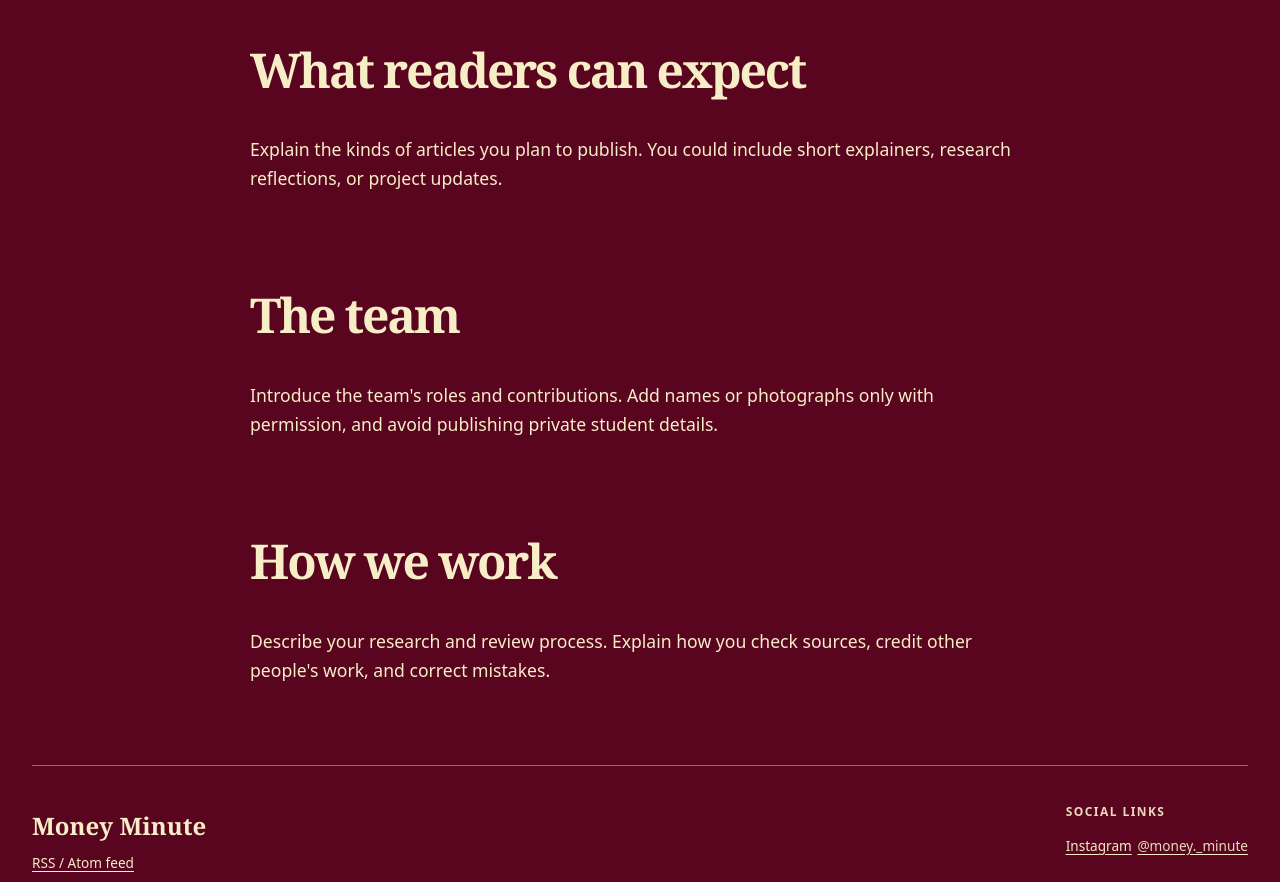
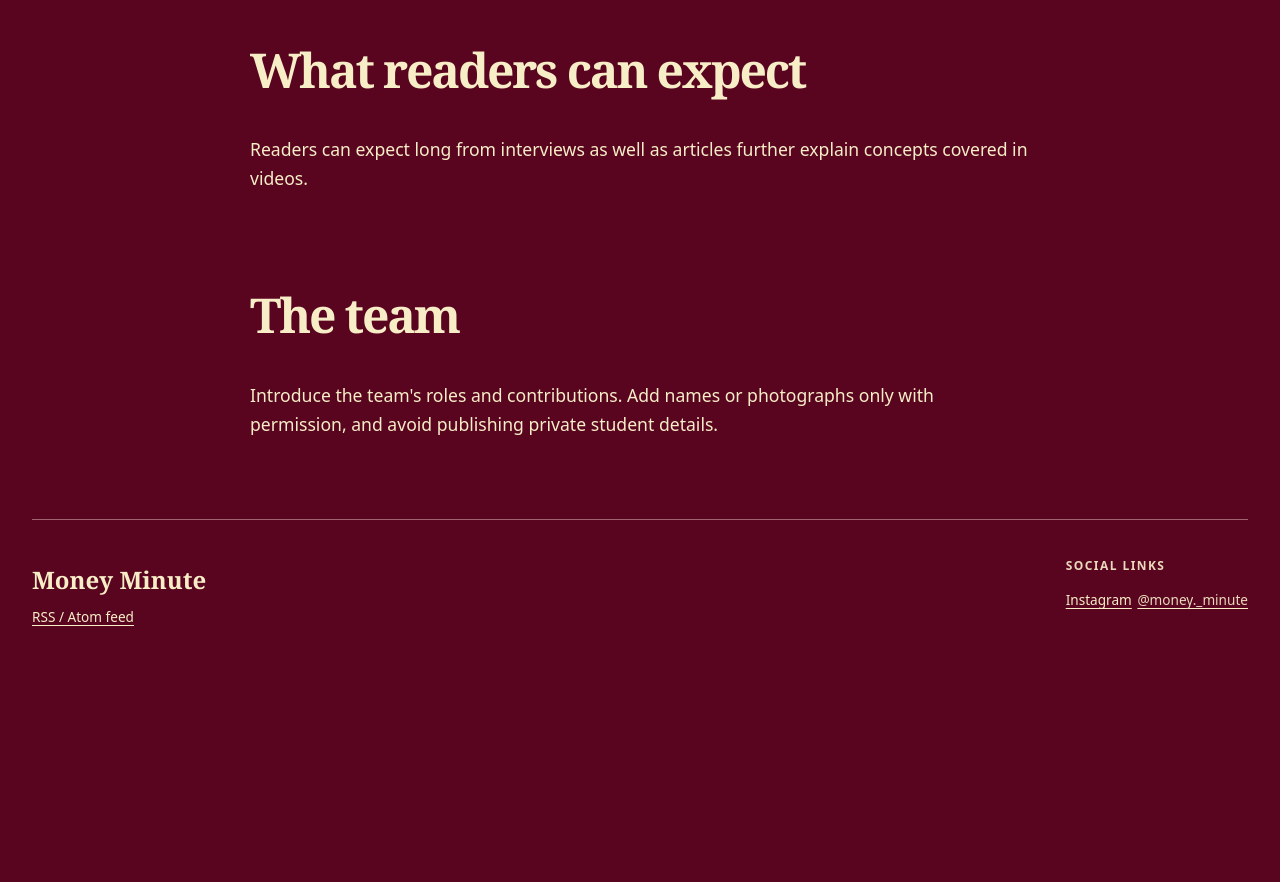
Before and after one commit to MonadicTrie/www.money-minute.com, an Eleventy site: page src/pages/about.md in a window 1280 px wide. Shown: the part 680-1562 px from the top of the page. After the commit the page ends 1348 px from the top, so only its background shows below. Built offline with nearby package versions, Linux system fonts and the light colour scheme; Eleventy itself is replaced by a stand-in of ours; files that its build step writes are made by us from their sources.

Commit message:
Update Pages “about”

```diff
--- a/src/pages/about.md
+++ b/src/pages/about.md
@@ -9,12 +9,8 @@ Money Minute is a Loomis Chaffee DECA student project. We hope to educate highsc
 
 ## What readers can expect
 
-Explain the kinds of articles you plan to publish. You could include short explainers, research reflections, or project updates.
+Readers can expect long from interviews as well as articles further explain concepts covered in videos.
 
 ## The team
 
 Introduce the team's roles and contributions. Add names or photographs only with permission, and avoid publishing private student details.
-
-## How we work
-
-Describe your research and review process. Explain how you check sources, credit other people's work, and correct mistakes.
```
